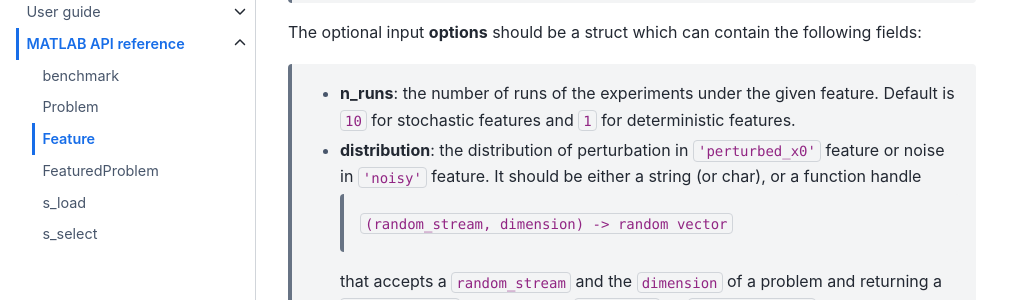
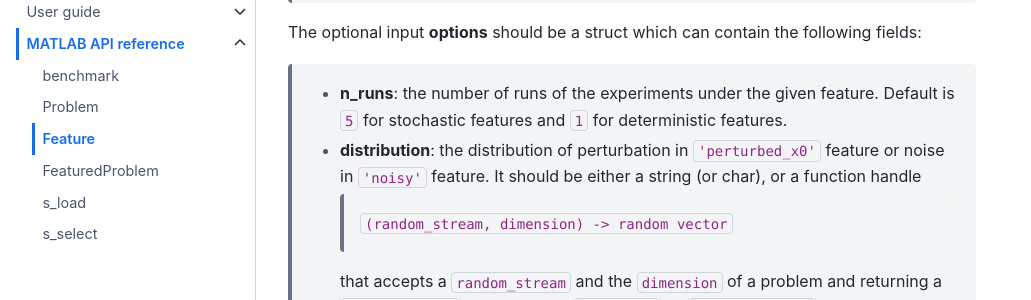
Before and after one commit to optiprofiler/optiprofiler, a Sphinx documentation site: the page built from doc/source/matlab/matlab_generated/Feature.rst, in a window 1280 px wide and 900 px high, scrolled down 1945 px. Shown: the part 147-447 px from the top of the window, without its empty margins (0-1031 px from the left). Built offline with Sphinx 7.4.7 and the Sphinx Book theme 1.1.4, drawn with Linux system fonts in a browser that asks for light colours; the version number could not be read and is left out.

```diff
--- a/doc/source/matlab/matlab_generated/Feature.rst
+++ b/doc/source/matlab/matlab_generated/Feature.rst
@@ -79,7 +79,7 @@
 
 The optional input **options** should be a struct which can contain the following fields:
 
-  - **n_runs**: the number of runs of the experiments under the given feature. Default is ``10`` for stochastic features and ``1`` for deterministic features.
+  - **n_runs**: the number of runs of the experiments under the given feature. Default is ``5`` for stochastic features and ``1`` for deterministic features.
 
   - **distribution**: the distribution of perturbation in ``'perturbed_x0'`` feature or noise in ``'noisy'`` feature. It should be either a string (or char), or a function handle
 
--- a/doc/source/matlab/matlab_generated/benchmark.rst
+++ b/doc/source/matlab/matlab_generated/benchmark.rst
@@ -154,7 +154,7 @@
 
   - **feature_name**: the name of the feature. The available features are ``'plain'``, ``'perturbed_x0'``, ``'noisy'``, ``'truncated'``, ``'permuted'``, ``'linearly_transformed'``, ``'random_nan'``, ``'unrelaxable_constraints'``, ``'nonquantifiable_constraints'``, ``'quantized'``, and ``'custom'``. Default is ``'plain'``.
 
-  - **n_runs**: the number of runs of the experiments under the given feature. Default is ``10`` for stochastic features and ``1`` for deterministic features.
+  - **n_runs**: the number of runs of the experiments under the given feature. Default is ``5`` for stochastic features and ``1`` for deterministic features.
 
   - **distribution**: the distribution of perturbation in ``'perturbed_x0'`` feature or noise in ``'noisy'`` feature. It should be either a string (or char), or a function handle
 
```
Also changed, not shown: 9 other files.
